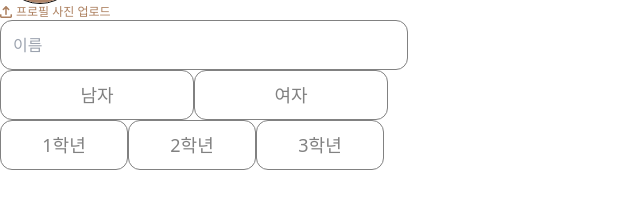
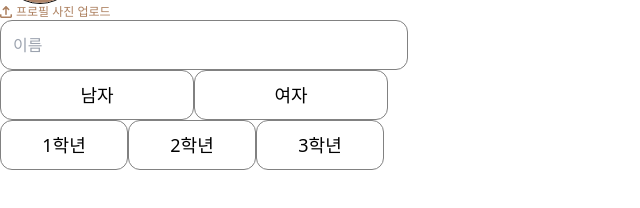
Before and after one commit to gubumgubum/WHIS-front, a React (Create React App) app: page /signup-step2 in a window 1280 px wide. Shown: the part 178-386 px from the top of the page, without its empty margins (0-640 px from the left). Built offline with nearby package versions, Linux system fonts and the light colour scheme; the HTML template or start-up script is replaced by a standard one.

Commit message:
feat: 상태 관리 기능 추가

```diff
--- a/src/components/signup/selectButton.jsx
+++ b/src/components/signup/selectButton.jsx
@@ -1,8 +1,9 @@
-export default function SelectButton({ className, text }) {
+export default function SelectButton({ className, text, isSelected, onClick }) {
   return (
     <button
       type="button"
-      className={`border border-[#818181] font-light text-lg text-[#818181] rounded-xl focus:bg-[#AC7F5E] focus:text-white focus:font-semibold ${className}`}
+      onClick={onClick}
+      className={`border border-[#818181] rounded-xl ${isSelected ? 'bg-[#AC7F5E] text-white font-semibold' : 'text-[818181] text-lg font-light'} ${className}`}
     >
       {text}
     </button>
```
